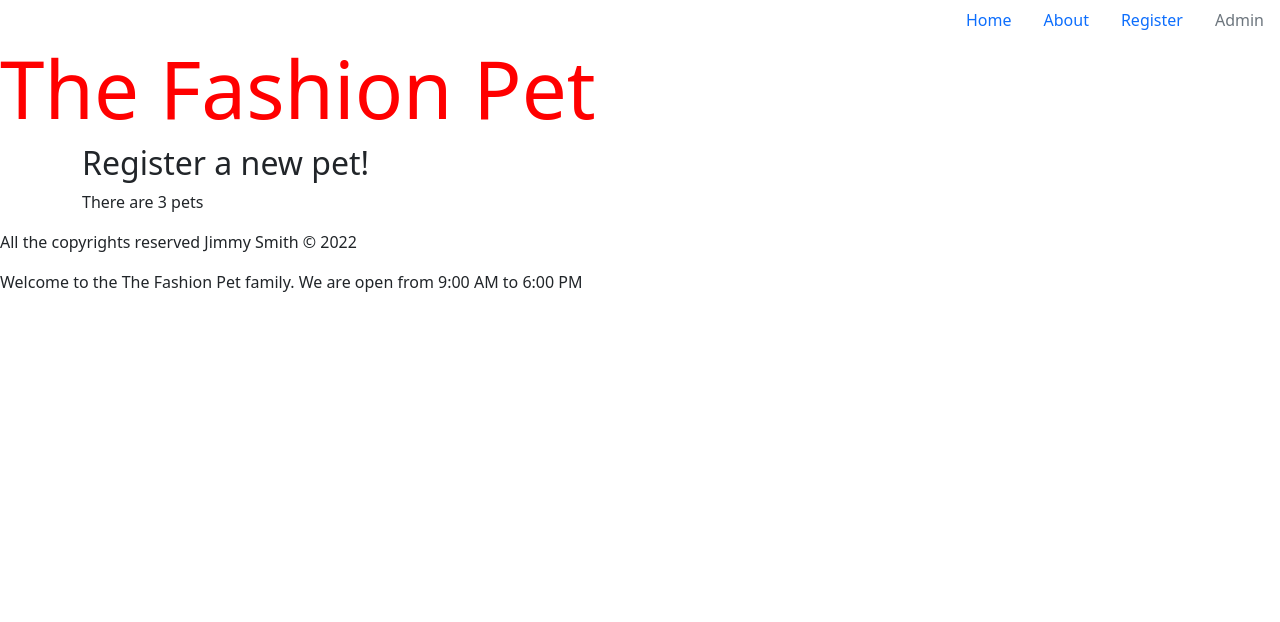
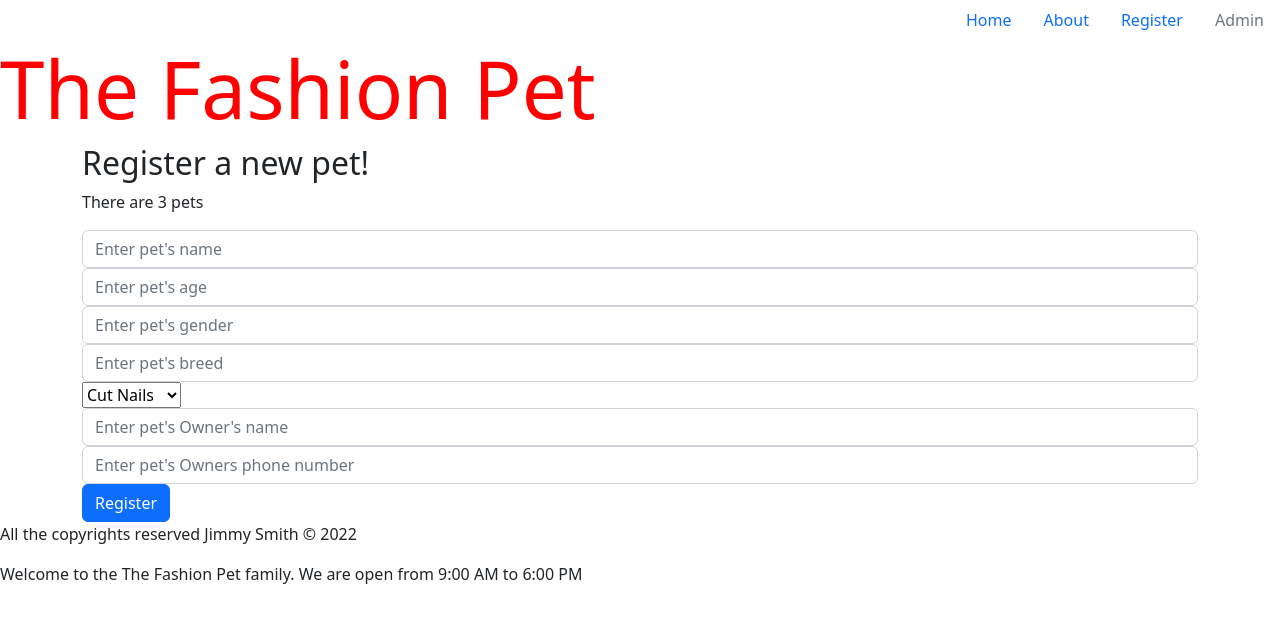
Before and after one commit to BlueEyesSD84/FSDI104-1, a plain HTML site: page register.html in a window 1280 px wide. Drawn offline with nearby package versions, Linux system fonts and the light colour scheme.

Commit message:
PetSalonv3

```diff
--- a/register.html
+++ b/register.html
@@ -26,6 +26,23 @@
         <div class="title"></div>
         <h2>Register a new pet!</h2>
         <p id="number-pets"></p>
+      <!--name,age,gender,breed,service,owner,ownerphone-->
+        <div>
+        <input type="text" class="form-control" placeholder="Enter pet's name" id="txtPetName">
+        <input type="number" class="form-control" placeholder="Enter pet's age" id="txtAge">
+        <input type="text" class="form-control" placeholder="Enter pet's gender" id="txtGender">
+        <input type="text" class="form-control" placeholder="Enter pet's breed" id="txtBreed">
+        <select name="form-select" id="selService">
+            <option value="Cut Nails">Cut Nails</option>
+            <option value="Grooming">Grooming</option>
+            <option value="Vaccines">Vaccines</option>
+            </select>
+        <!--<input type="text" class="form-control" placeholder="Enter service needed" id="txtselService"-->
+        <input type="text" class="form-control" placeholder="Enter pet's Owner's name" id="txtOwner">
+        <input type="text" class="form-control" placeholder="Enter pet's Owners phone number" id="txtPhone">
+        <button class="btn btn-primary" id="btnSave"
+        onclick="register();">Register</button>
+        </div>
 
 
 
--- a/register.js
+++ b/register.js
@@ -44,7 +44,6 @@ let roger = new Pet("roger",50,"male","Dane","Grooming","Shaggy","555-555-5555")
 
 }
 window.onload=init;
-
 
 function displayInfo(){
 document.getElementById("info").innerHTML=`Welcome to the ${petSalon.name} family.  We are open from ${petSalon.hours.open} to ${petSalon.hours.close}`;
```
